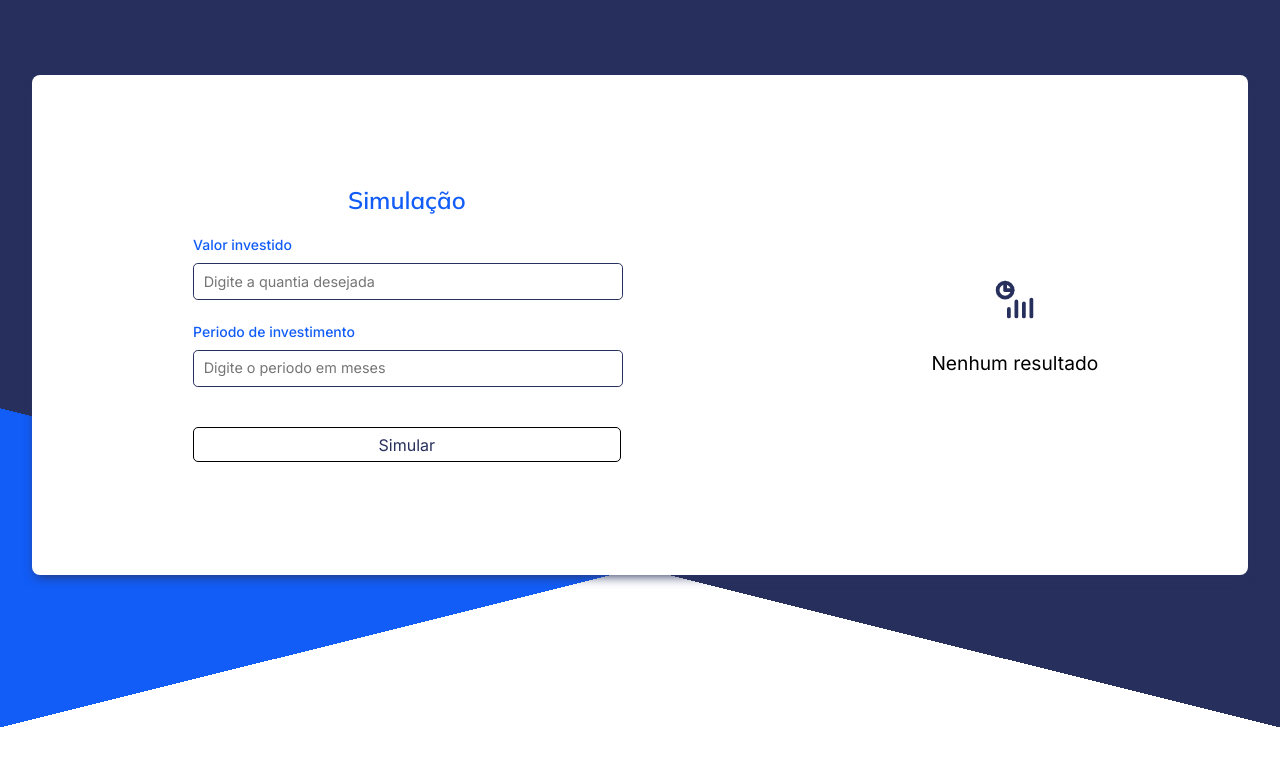
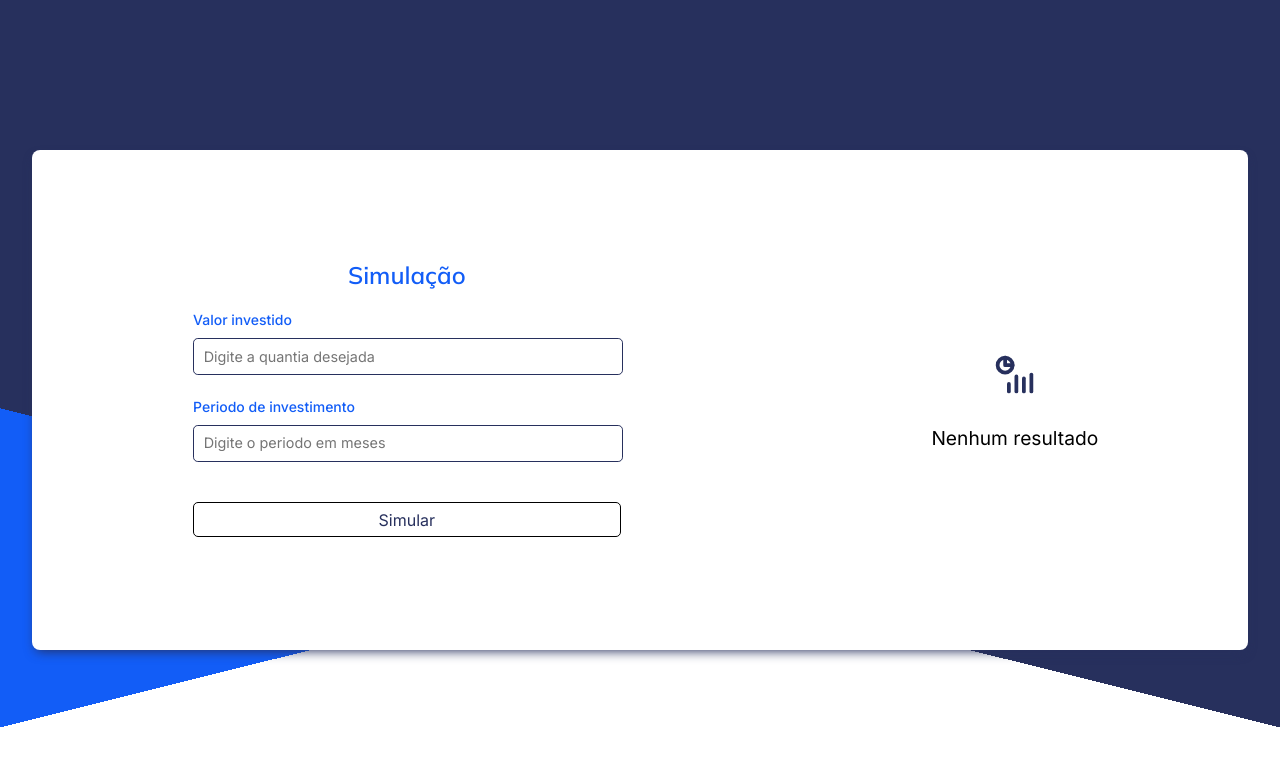
Before and after one commit to alexandrearaujoo/giro-investimentos, a React (Vite) app: page /dashboard in a window 1280 px wide. Shown: the top 766 px of the page. Built offline with nearby package versions, Linux system fonts and the light colour scheme; no server answers.

Commit message:
fix: fixing main position

```diff
--- a/src/pages/Dashboard/styles.ts
+++ b/src/pages/Dashboard/styles.ts
@@ -10,7 +10,7 @@ export const Main = styled.main`
   position: absolute;
   z-index: 2;
   background-color: white;
-  top: 50%;
+  top: 75%;
   left: 50%;
   transform: translateX(-50%) translateY(-55%);
   border-radius: 8px;
@@ -32,7 +32,8 @@ export const Main = styled.main`
     flex-direction: row;
     justify-content: space-around;
     height: 500px;
-    transform: translateX(-50%) translateY(-65%);
+    top: 50%;
+    transform: translateX(-50%) translateY(-50%);
   }
 `;
 
```
